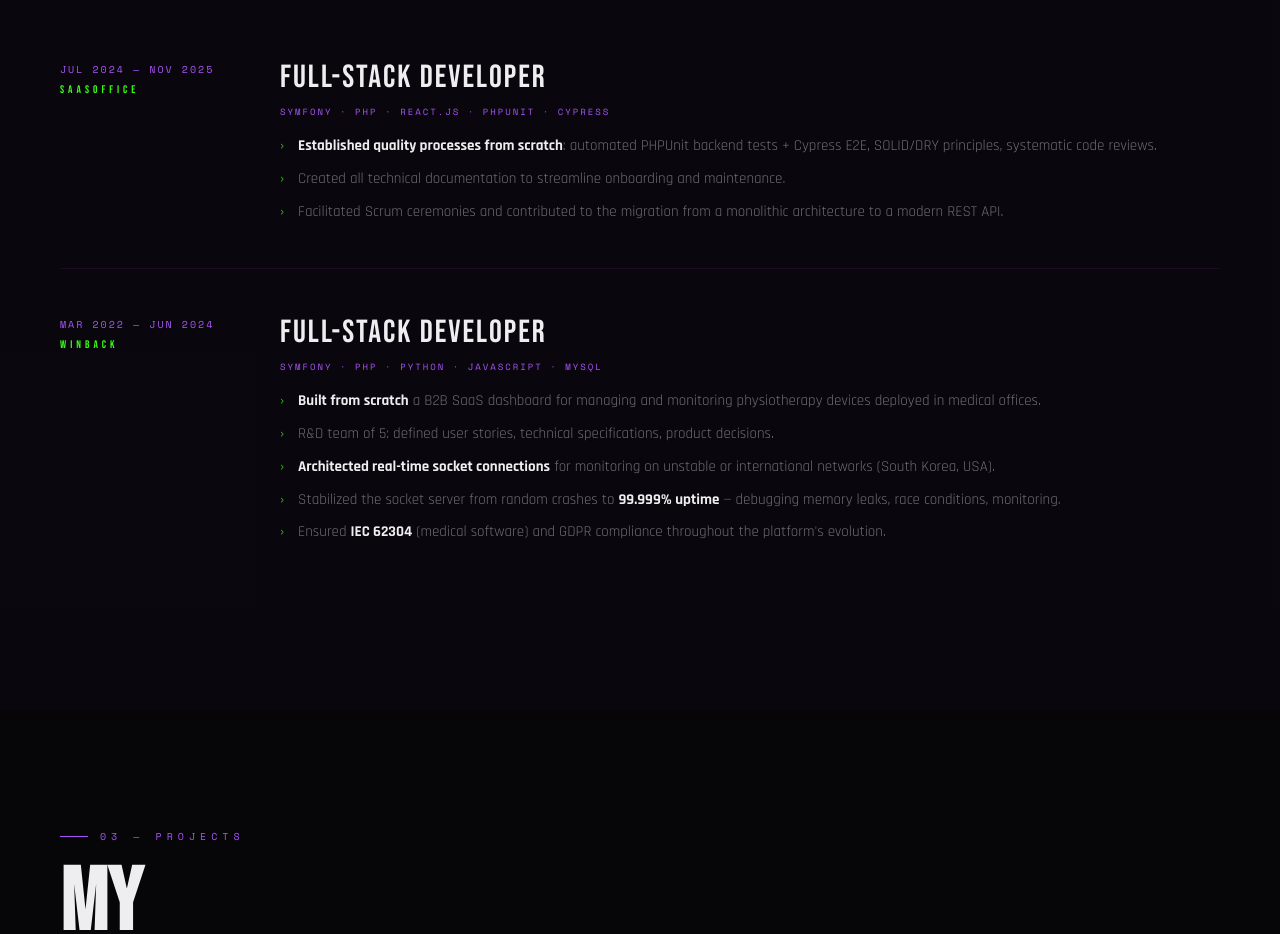
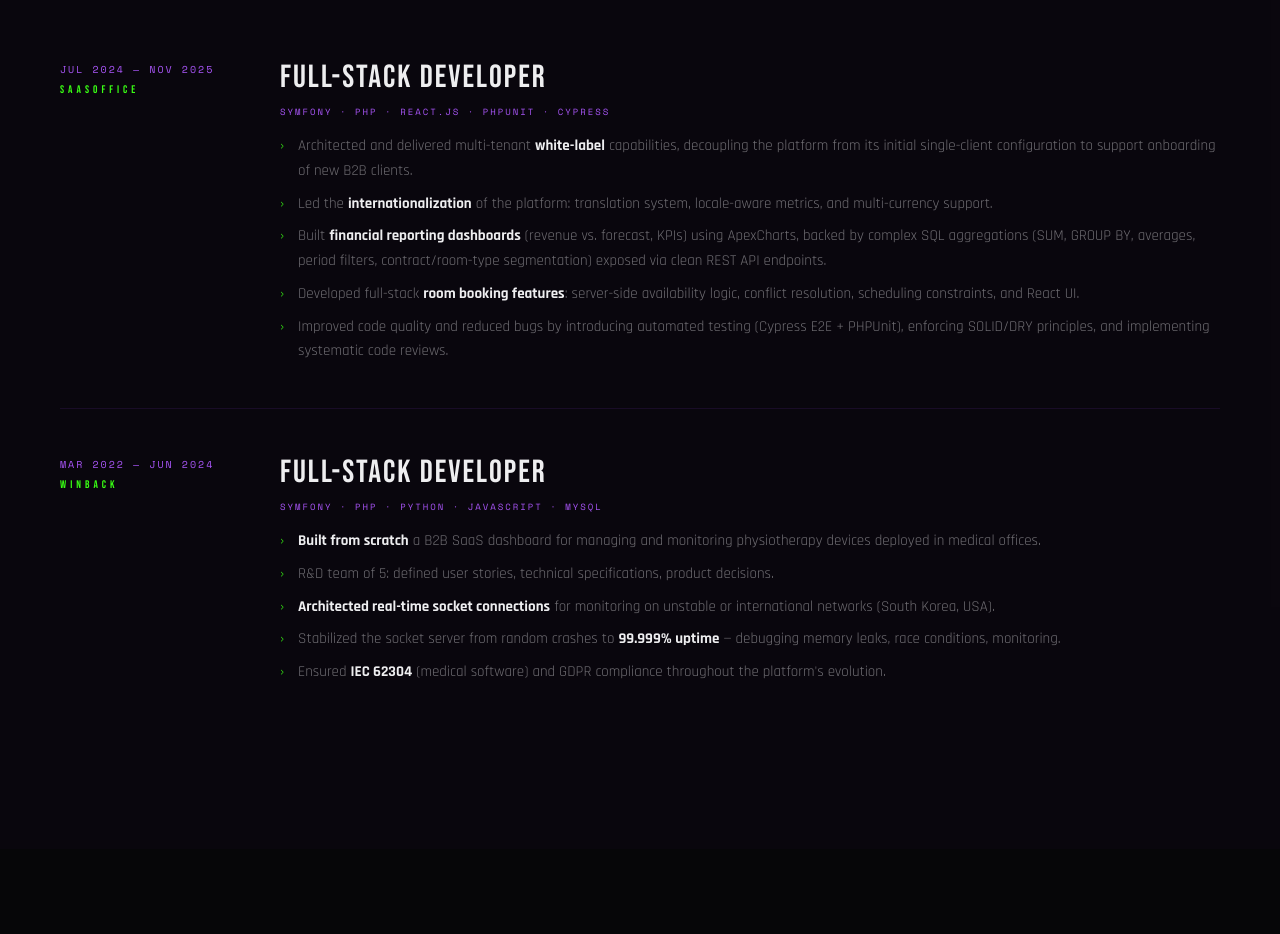
Before and after one commit to lea-dieudonat/portfolio, a React (Vite) app: page / in a window 1280 px wide. Shown: the part 2840-3774 px from the top of the page. Built offline with nearby package versions, Linux system fonts and the light colour scheme.

Commit message:
feat: enhance experience section with detailed project contributions and improved code quality initiatives

```diff
--- a/src/data/portfolio.ts
+++ b/src/data/portfolio.ts
@@ -110,9 +110,11 @@
     role: "Full-Stack Developer",
     stack: "Symfony · PHP · React.js · PHPUnit · Cypress",
     points: [
-      "<strong>Established quality processes from scratch</strong>: automated PHPUnit backend tests + Cypress E2E, SOLID/DRY principles, systematic code reviews.",
-      "Created all technical documentation to streamline onboarding and maintenance.",
-      "Facilitated Scrum ceremonies and contributed to the migration from a monolithic architecture to a modern REST API.",
+      "Architected and delivered multi-tenant <strong>white-label</strong> capabilities, decoupling the platform from its initial single-client configuration to support onboarding of new B2B clients.",
+      "Led the <strong>internationalization</strong> of the platform: translation system, locale-aware metrics, and multi-currency support.",
+      "Built <strong>financial reporting dashboards</strong> (revenue vs. forecast, KPIs) using ApexCharts, backed by complex SQL aggregations (SUM, GROUP BY, averages, period filters, contract/room-type segmentation) exposed via clean REST API endpoints.",
+      "Developed full-stack <strong>room booking features</strong>: server-side availability logic, conflict resolution, scheduling constraints, and React UI.",
+      "Improved code quality and reduced bugs by introducing automated testing (Cypress E2E + PHPUnit), enforcing SOLID/DRY principles, and implementing systematic code reviews.",
     ],
   },
   {
```
